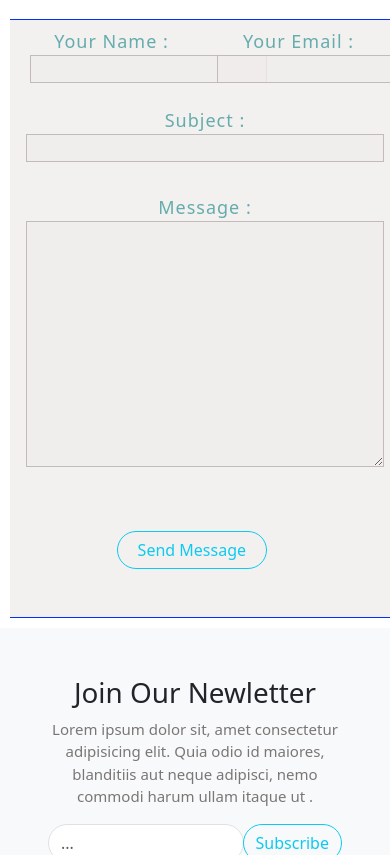
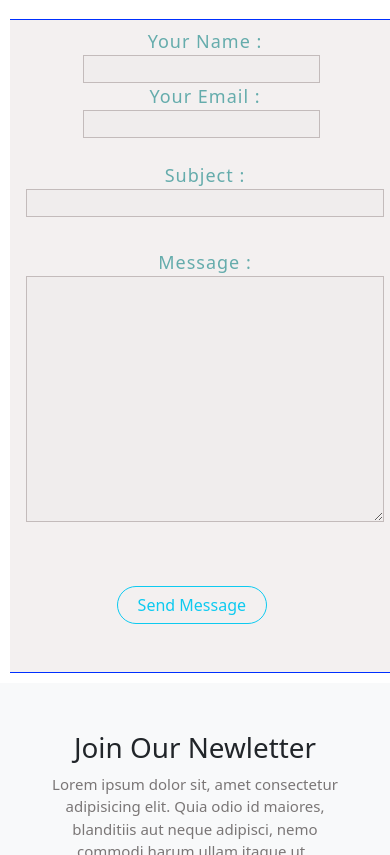
Before and after one commit to FarahBaraket-03/first, a plain HTML site: page index.html in a window 390 px wide. Shown: the part 11128-11983 px from the top of the page. Drawn offline with nearby package versions, Linux system fonts and the light colour scheme.

Commit message:
Update index.html

```diff
--- a/index.html
+++ b/index.html
@@ -9,7 +9,7 @@
 <body>
     <!-- start de navbar -->
     <nav class="navbar navbar-expand-lg  Nav">
-        <div class="container-fluid col-sm-12 ">
+        <div class="container-fluid  ">
             <a class="navbar-brand" href="#">MY SITE</a>
           <button class="navbar-toggler bg-body-tertiary" type="button" data-bs-toggle="collapse" data-bs-target="#navbarNavDropdown" aria-controls="navbarNavDropdown" aria-expanded="false" aria-label="Toggle navigation">
             <span class="navbar-toggler-icon"></span>
@@ -549,13 +549,13 @@
             </div>
             <div class="col-md-7 col-sm-12 box">
                 <div class="row p-2">
-                    <div class="col-6 col-sm-12 text-center">
+                    <div class="col-md-6 col-sm-12 text-center">
                         <label class="label" for="">Your Name : </label>
-                        <input type="text" class="input me-5 "  name="" id="">
+                        <input type="text" class="input me-2 "  name="" id="">
                     </div>
-                    <div class="col-6 col-sm-12 text-center">
+                    <div class="col-md-6 col-sm-12 text-center">
                         <label for="" class="label">Your Email : </label>
-                        <input type="text" class="input me-5" name="" id="">
+                        <input type="text" class="input me-2" name="" id="">
                     </div>
                 </div>
                 <div class="row p-3">
```
